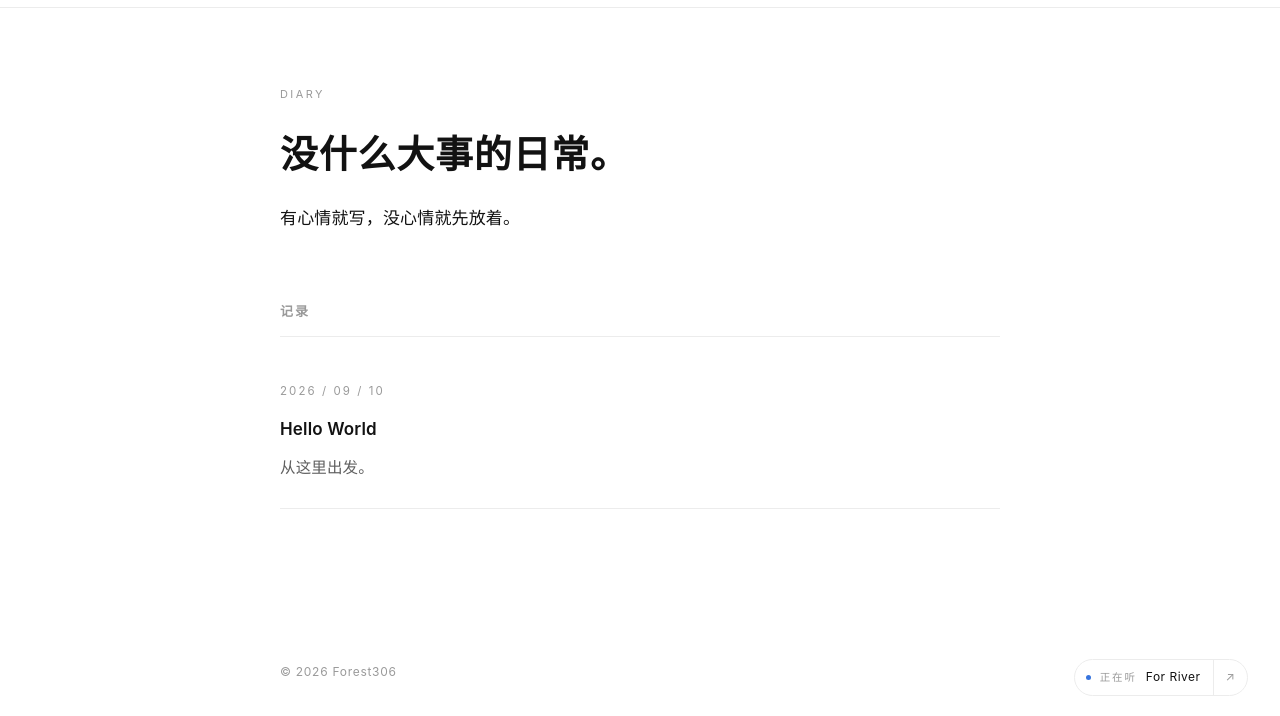
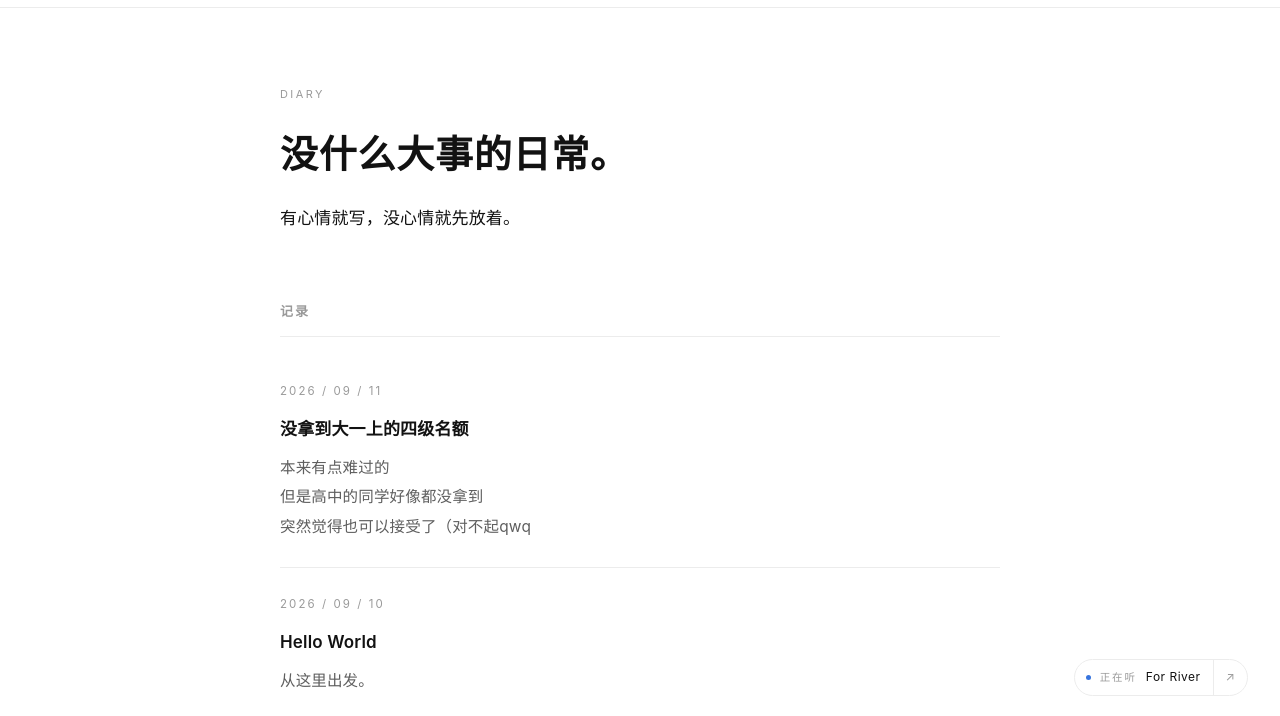
Before and after one commit to forest306-qwq/website, a plain HTML site: page diary.html in a window 1280 px wide. Shown: the part 84-800 px from the top of the page. Drawn offline with Linux system fonts and the light colour scheme.

Commit message:
Update diary.html

```diff
--- a/diary.html
+++ b/diary.html
@@ -36,7 +36,13 @@
     <p class="lead">有心情就写，没心情就先放着。</p>
 
     <h2>记录</h2>
-
+    <article class="diary-item">
+      <div class="date">2026 / 09 / 11</div>
+      <h3>没拿到大一上的四级名额</h3>
+      <p>本来有点难过的</p>
+      <p>但是高中的同学好像都没拿到</p>
+      <p>突然觉得也可以接受了（对不起qwq</p>
+    </article>
     <article class="diary-item">
       <div class="date">2026 / 09 / 10</div>
       <h3>Hello World</h3>
```
